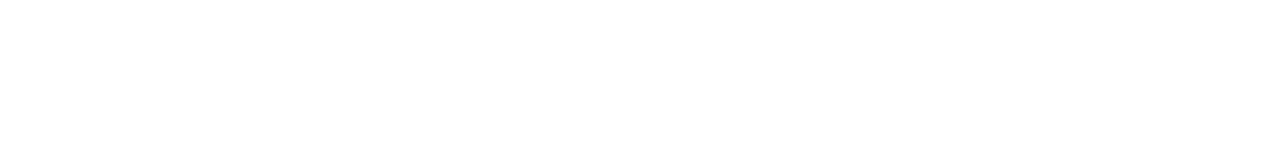
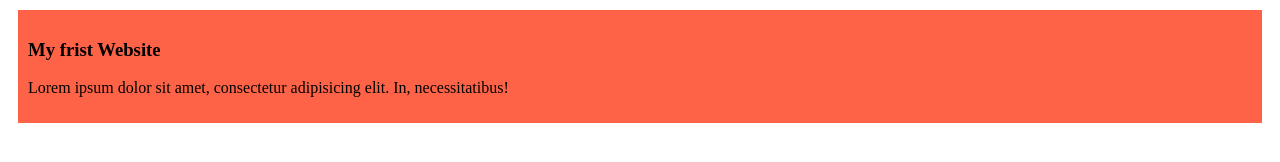
Before and after one commit to Saif-1400/problem-will-naver-last, a plain HTML site: page index.html in a window 1280 px wide. Drawn offline with Linux system fonts and the light colour scheme.

Commit message:
add the first blog

```diff
--- a/index.html
+++ b/index.html
@@ -3,9 +3,16 @@
 <head>
     <meta charset="UTF-8">
     <meta name="viewport" content="width=device-width, initial-scale=1.0">
+    <link rel="stylesheet" href="style.css">
     <title>My Simple Website</title>
+
 </head>
 <body>
-
+    <div>
+        <h3>My frist Website</h3>
+        <p>
+            Lorem ipsum dolor sit amet, consectetur adipisicing elit. In, necessitatibus!
+        </p>
+    </div>
 </body>
 </html>
--- /dev/null
+++ b/style.css
@@ -0,0 +1,5 @@
+  div{
+            background-color: tomato;
+            padding: 10px;
+            margin: 10px;
+        }
```
